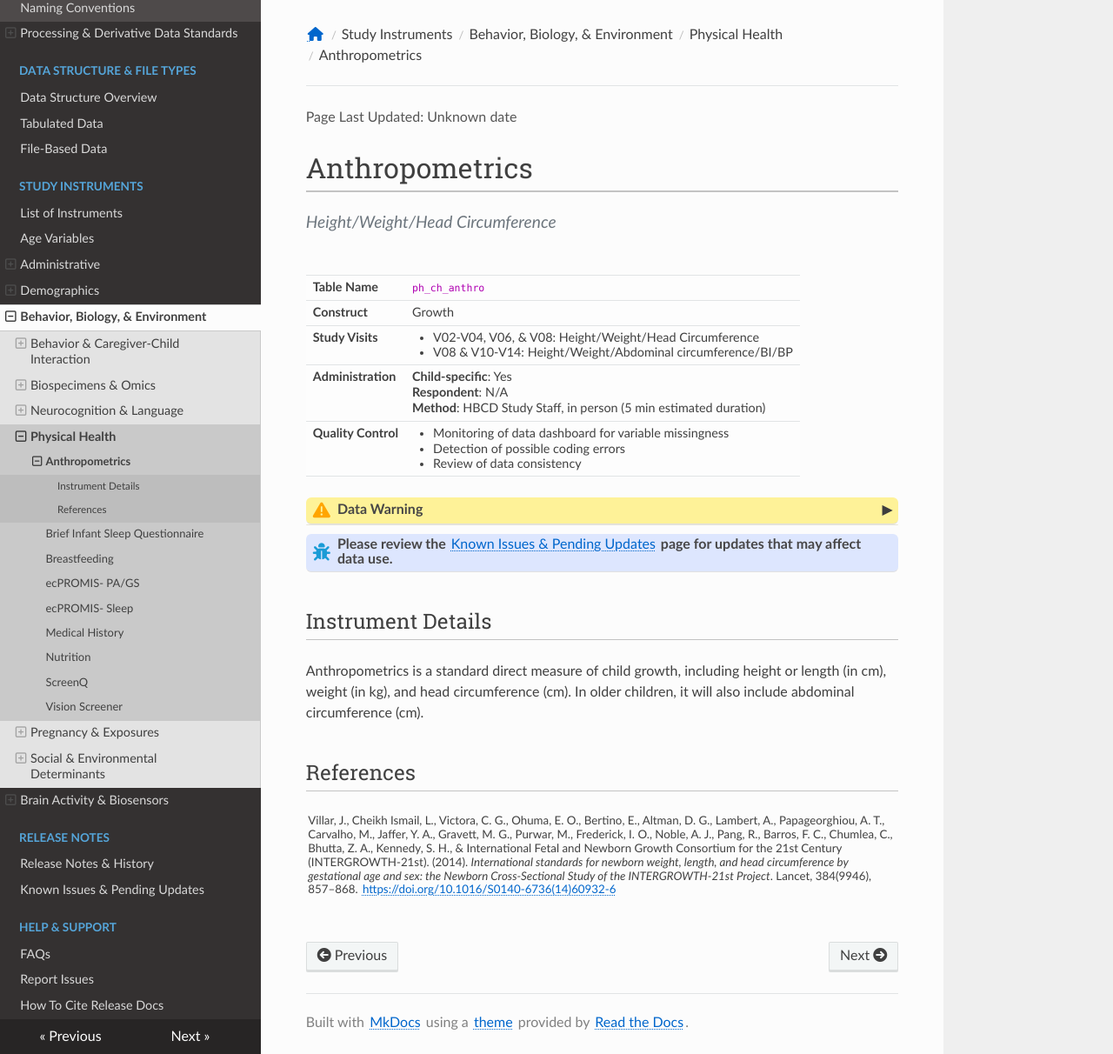
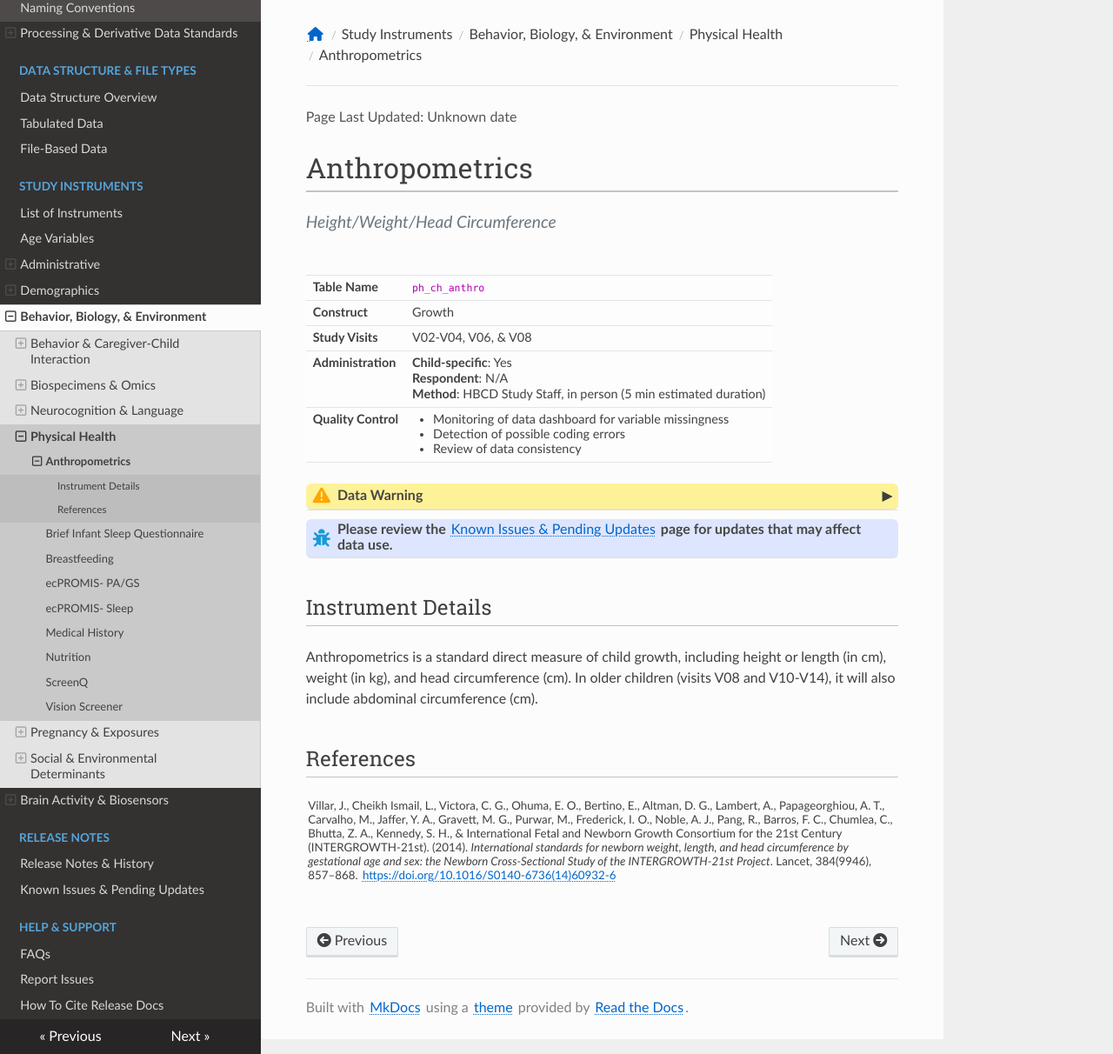
Before and after one commit to nbdc-datahub/hbcd-docs, an MkDocs documentation site: the page built from docs/instruments/physhealth/growth.md, in a window 1280 px wide and 1212 px high. Shown: the whole window at 87% size. Built offline with MkDocs 1.6.1, drawn with Linux system fonts in a browser that asks for light colours; nearby versions of some CDN libraries.

Commit message:
minor update to growth

```diff
--- a/docs/instruments/physhealth/growth.md
+++ b/docs/instruments/physhealth/growth.md
@@ -20,12 +20,7 @@
 
 <tr>
   <td><b>Study Visits</b></td>
-  <td>
-    <ul>
-      <li>V02-V04, V06, & V08: Height/Weight/Head Circumference</li>
-      <li>V08 & V10-V14: Height/Weight/Abdominal circumference/BI/BP</li>
-      </ul>
-    </td>
+  <td>V02-V04, V06, & V08</td>
 </tr>
 
 <tr>
@@ -99,7 +94,7 @@ Sex-specific birthweight for gestational age centiles and z-scores will be calcu
 
 ## Instrument Details
 
-Anthropometrics is a standard direct measure of child growth, including height or length (in cm), weight (in kg), and head circumference (cm). In older children, it will also include abdominal circumference (cm).
+Anthropometrics is a standard direct measure of child growth, including height or length (in cm), weight (in kg), and head circumference (cm). In older children (visits V08 and V10-V14), it will also include abdominal circumference (cm).
 
 ## References
 
```
